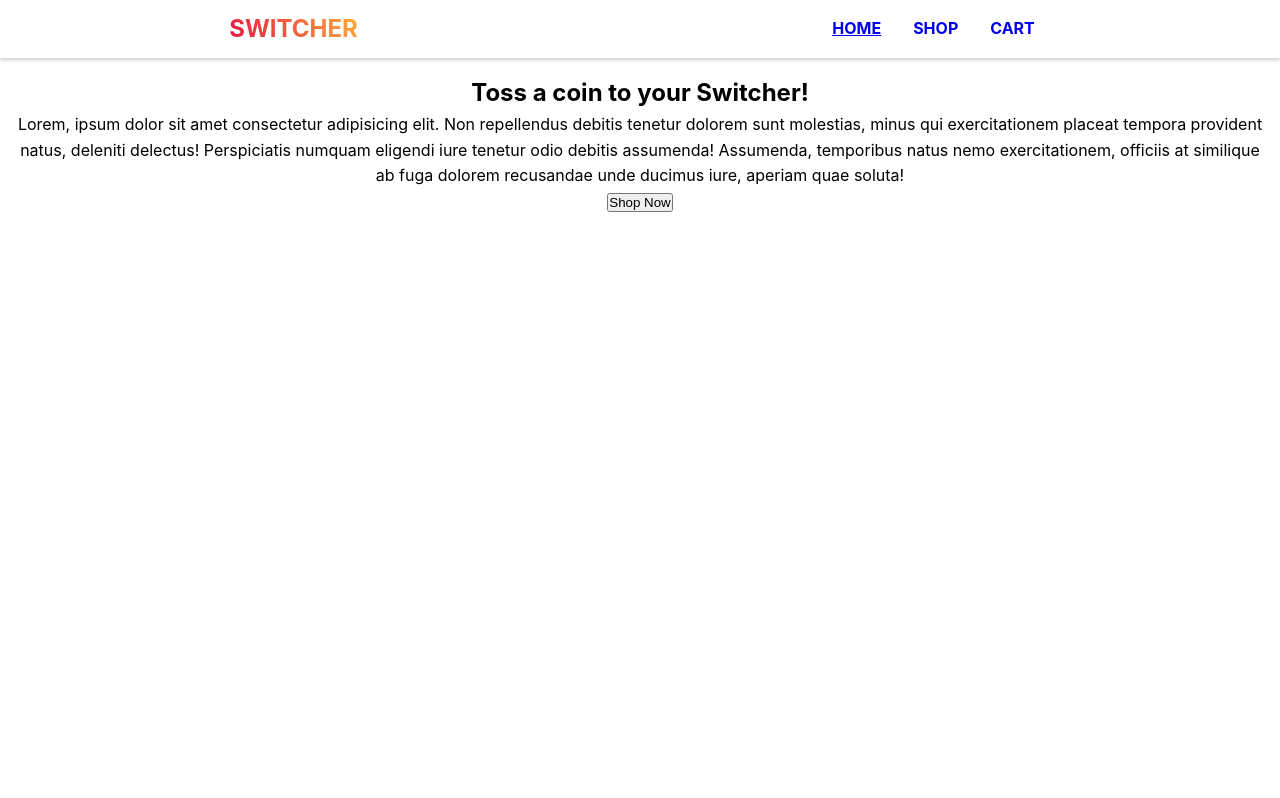
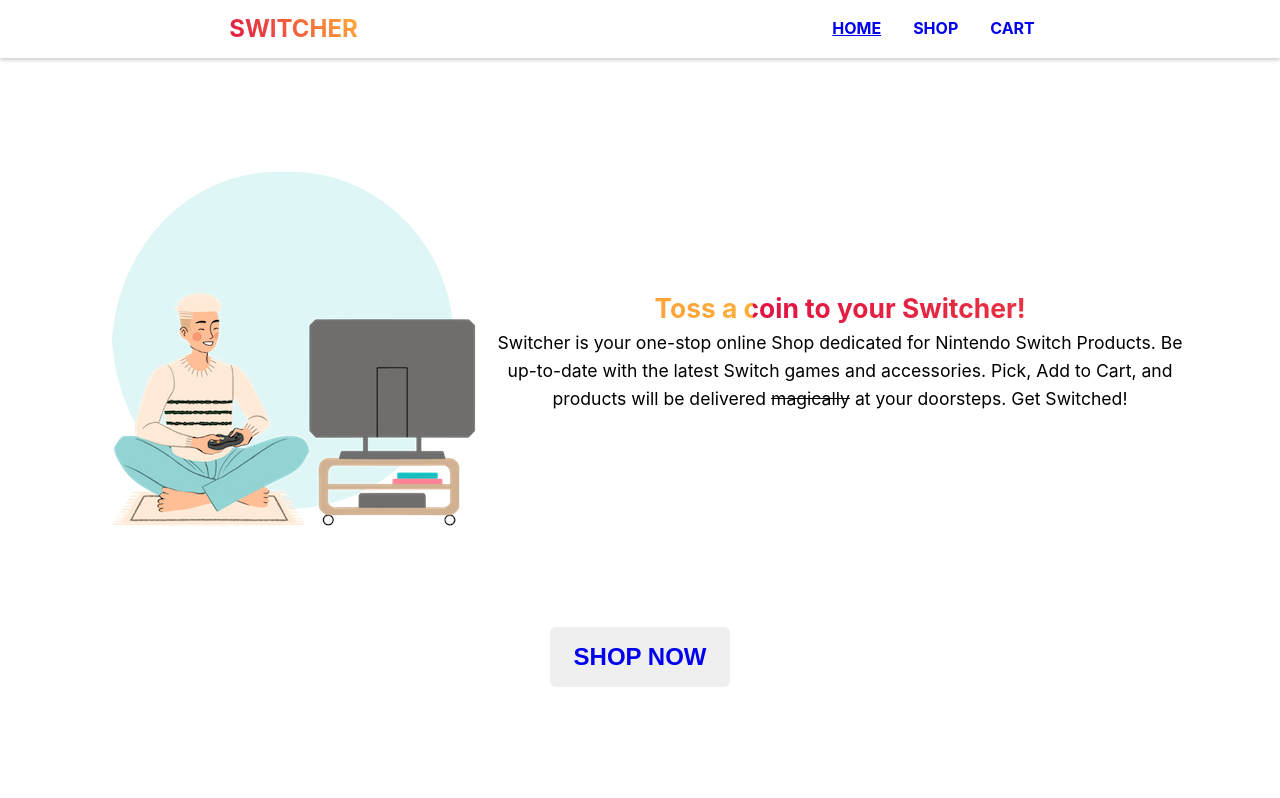
Before and after one commit to maj-rf/shopping-cart, a React (Create React App) app: page /#/ in a window 1280 px wide. Shown: the top 798 px of the page. Built offline with nearby package versions, Linux system fonts and the light colour scheme.

Commit message:
add image to hero, style button and heading

```diff
--- a/src/components/Hero.tsx
+++ b/src/components/Hero.tsx
@@ -1,17 +1,25 @@
 import utils from '../styles/utils.module.css';
+import styles from '../styles/hero.module.css';
+import heroImg from '../assets/play-games.png';
+import { Link } from 'react-router-dom';
 export const Hero = () => {
   return (
     <section className={utils.container}>
-      <h1>Toss a coin to your Switcher!</h1>
-      <p>
-        Lorem, ipsum dolor sit amet consectetur adipisicing elit. Non
-        repellendus debitis tenetur dolorem sunt molestias, minus qui
-        exercitationem placeat tempora provident natus, deleniti delectus!
-        Perspiciatis numquam eligendi iure tenetur odio debitis assumenda!
-        Assumenda, temporibus natus nemo exercitationem, officiis at similique
-        ab fuga dolorem recusandae unde ducimus iure, aperiam quae soluta!
-      </p>
-      <button>Shop Now</button>
+      <div className={styles.hero_container}>
+        <img src={heroImg} alt="guy playing games on tv" />
+        <div>
+          <h1 className={styles.hero_heading}>Toss a coin to your Switcher!</h1>
+          <p>
+            Switcher is your one-stop online Shop dedicated for Nintendo Switch
+            Products. Be up-to-date with the latest Switch games and
+            accessories. Pick, Add to Cart, and products will be delivered{' '}
+            <s>magically</s> at your doorsteps. Get Switched!
+          </p>
+        </div>
+      </div>
+      <button className={styles.hero_button}>
+        <Link to="/shop">Shop Now</Link>
+      </button>
     </section>
   );
 };
--- /dev/null
+++ b/src/styles/hero.module.css
@@ -0,0 +1,50 @@
+@value darker, navy-100 from 'global.css';
+
+.hero_container {
+  padding: 3rem;
+  font-size: 1.1rem;
+}
+
+.hero_heading {
+  font-weight: 700;
+  background-image: linear-gradient(60deg, #e21143, #ffb03a);
+  background-clip: text;
+  background-size: 200% auto;
+  color: transparent;
+  animation: shine 1.5s linear infinite;
+}
+
+.hero_button {
+  padding: 1rem 1.5rem;
+  margin-bottom: 2rem;
+  background-color: navy-100;
+  border: none;
+  border-radius: 6px;
+  box-shadow: 0.3em 0.3em 0 0 darker;
+  transition: all 0.4s ease-in-out;
+}
+
+.hero_button:hover {
+  box-shadow: 0.7em 0.7em 0 0 darker;
+}
+
+.hero_button a {
+  font-size: 1.5rem;
+  text-transform: uppercase;
+  font-weight: 700;
+}
+
+@keyframes shine {
+  to {
+    background-position: 200% center;
+  }
+}
+
+@media screen and (min-width: 900px) {
+  .hero_container {
+    display: flex;
+    justify-content: center;
+    align-items: center;
+    padding: 5rem;
+  }
+}
```
Also changed, not shown: src/assets/play-games.png (added).
